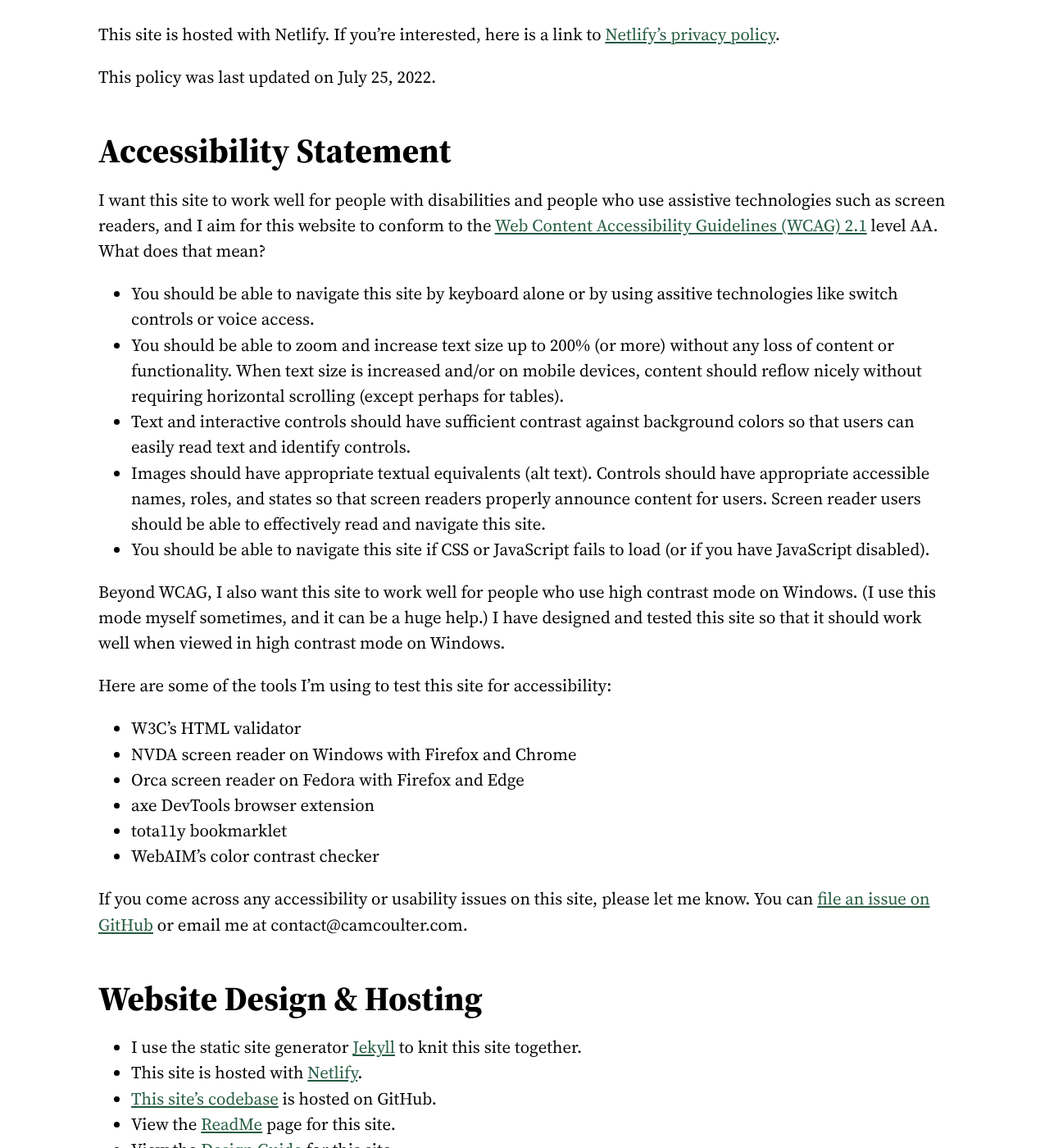
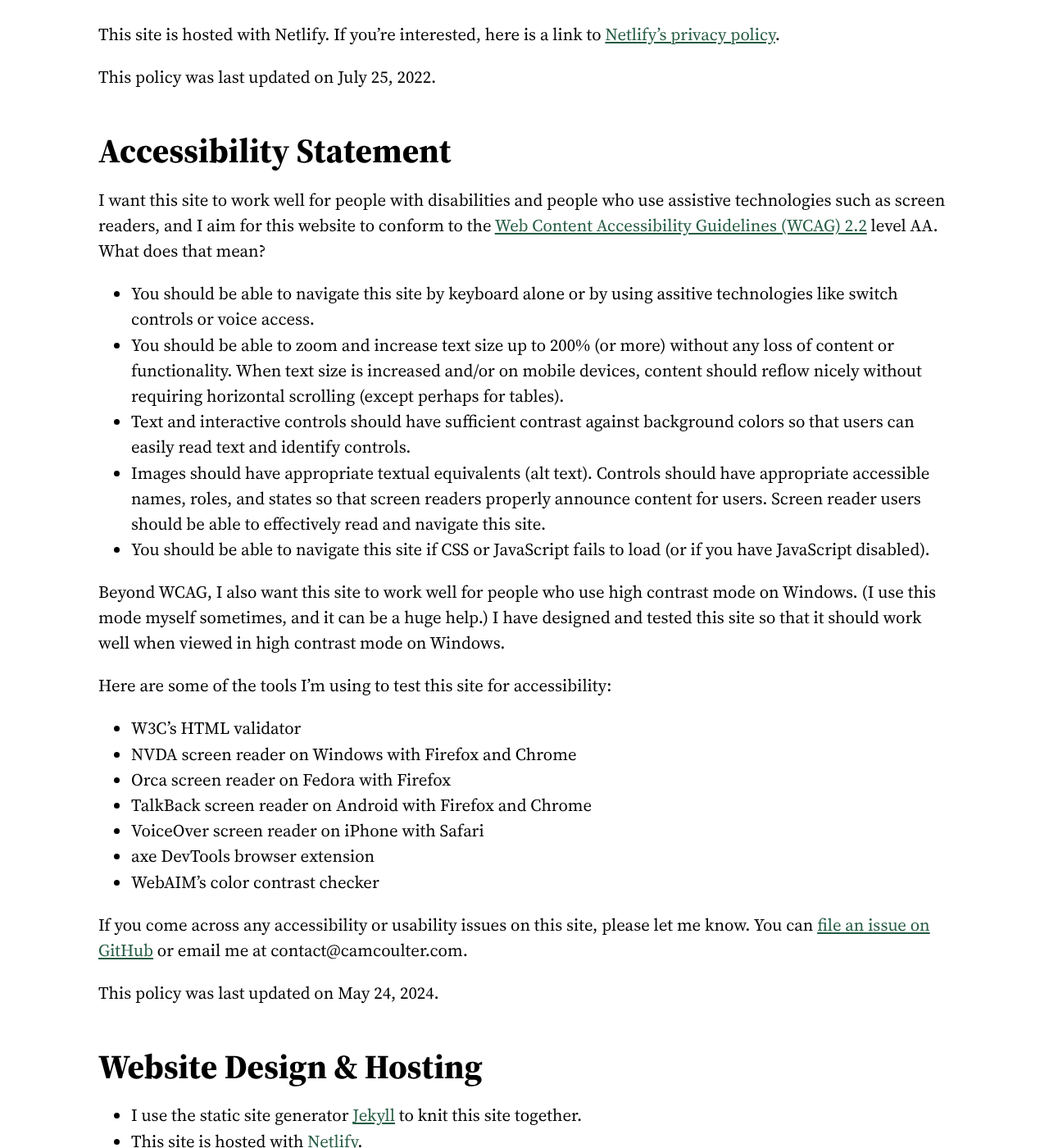
Before and after one commit to cncoulter/camcoulter.com, a Jekyll site: the page built from About-This-Site.md, in a window 1280 px wide and 1400 px high, scrolled down 682 px. Shown: the whole window at 82% size. Built offline with Jekyll 4.4.1, drawn with Linux system fonts in a browser that asks for light colours; some web fonts are replaced.

Commit message:
Update accessibility statement

```diff
--- a/About-This-Site.md
+++ b/About-This-Site.md
@@ -31,7 +31,7 @@
 ## Accessibility Statement
 {: tabindex="-1"}
 
-I want this site to work well for people with disabilities and people who use assistive technologies such as screen readers, and I aim for this website to conform to the [Web Content Accessibility Guidelines (WCAG) 2.1](https://www.w3.org/TR/WCAG21/) level AA. What does that mean?
+I want this site to work well for people with disabilities and people who use assistive technologies such as screen readers, and I aim for this website to conform to the [Web Content Accessibility Guidelines (WCAG) 2.2](https://www.w3.org/TR/WCAG22/) level AA. What does that mean?
 
 * You should be able to navigate this site by keyboard alone or by using assitive technologies like switch controls or voice access.
 * You should be able to zoom and increase text size up to 200% (or more) without any loss of content or functionality. When text size is increased and/or on mobile devices, content should reflow nicely without requiring horizontal scrolling (except perhaps for tables).
@@ -45,12 +45,15 @@
 
 * W3C's HTML validator
 * NVDA screen reader on Windows with Firefox and Chrome
-* Orca screen reader on Fedora with Firefox and Edge
+* Orca screen reader on Fedora with Firefox
+* TalkBack screen reader on Android with Firefox and Chrome
+* VoiceOver screen reader on iPhone with Safari
 * axe DevTools browser extension
-* tota11y bookmarklet
 * WebAIM's color contrast checker
 
 If you come across any accessibility or usability issues on this site, please let me know. You can [file an issue on GitHub](https://github.com/cncoulter/camcoulter.com/issues) or email me at contact@camcoulter.com.
+
+This policy was last updated on May 24, 2024.
 
 ## Website Design & Hosting
 {: tabindex="-1"}
```
